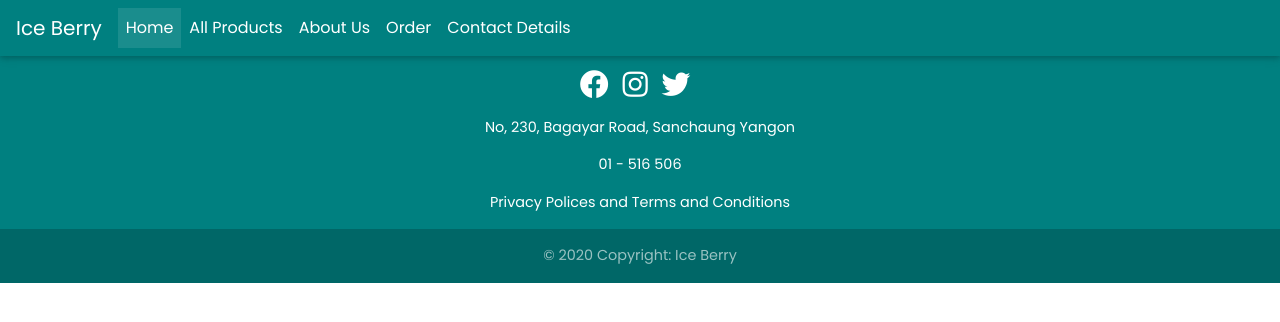
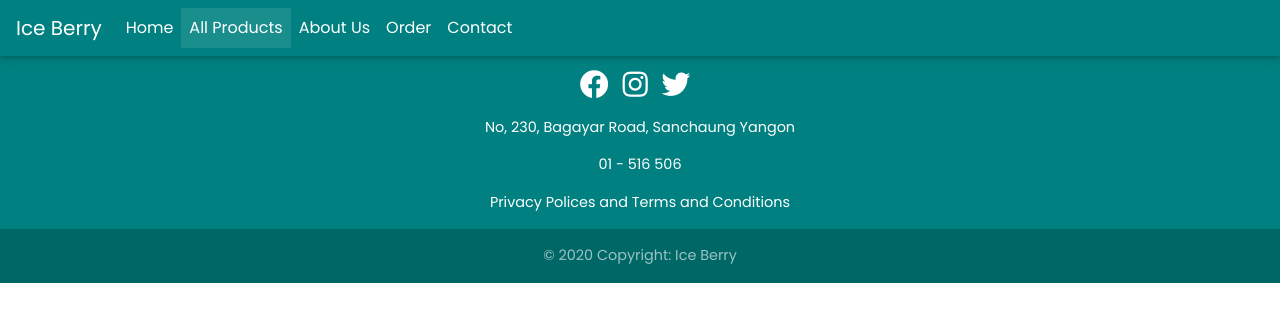
Before and after one commit to shamwela/ice-berry, a plain HTML site: page all-products.html in a window 1280 px wide. Drawn offline with Linux system fonts and the light colour scheme.

Commit message:
add All Products page

```diff
--- a/all-products.html
+++ b/all-products.html
@@ -5,7 +5,7 @@
     <meta charset="UTF-8">
     <meta name="viewport" content="width=device-width, initial-scale=1, shrink-to-fit=no">
     <meta http-equiv="x-ua-compatible" content="ie=edge">
-    <title>Home</title>
+    <title>All Products</title>
     <!-- MDB icon -->
     <!-- <link rel="icon" href="img/mdb-favicon.ico" type="image/x-icon"> -->
     <!-- Font Awesome -->
@@ -31,7 +31,7 @@
 
         <nav id="my-navbar" class="navbar navbar-expand-lg navbar-dark">
 
-            <a class="navbar-brand" href="#"><strong>Ice Berry</strong></a>
+            <a class="navbar-brand" href="home.html"><strong>Ice Berry</strong></a>
 
             <button class="navbar-toggler" type="button" data-toggle="collapse" data-target="#navbarSupportedContent"
                 aria-controls="navbarSupportedContent" aria-expanded="false" aria-label="Toggle navigation">
@@ -40,20 +40,22 @@
 
             <div class="collapse navbar-collapse" id="navbarSupportedContent">
                 <ul class="navbar-nav mr-auto">
+                    <li class="nav-item">
+                        <a class="nav-link" href="home.html">Home</a>
+                    </li>
                     <li class="nav-item active">
-                        <a class="nav-link" href="#">Home <span class="sr-only">(current)</span></a>
+                        <a class="nav-link" href="all-products.html">
+                            All Products<span class="sr-only">(current)</span>
+                        </a>
                     </li>
                     <li class="nav-item">
-                        <a class="nav-link" href="all-products.html">All Products</a>
+                        <a class="nav-link" href="about-us.html">About Us</a>
                     </li>
                     <li class="nav-item">
-                        <a class="nav-link" href="#">About Us</a>
+                        <a class="nav-link" href="order.html">Order</a>
                     </li>
                     <li class="nav-item">
-                        <a class="nav-link" href="#">Order</a>
-                    </li>
-                    <li class="nav-item">
-                        <a class="nav-link" href="#">Contact Details</a>
+                        <a class="nav-link" href="contact.html">Contact</a>
                     </li>
                 </ul>
             </div>
```
